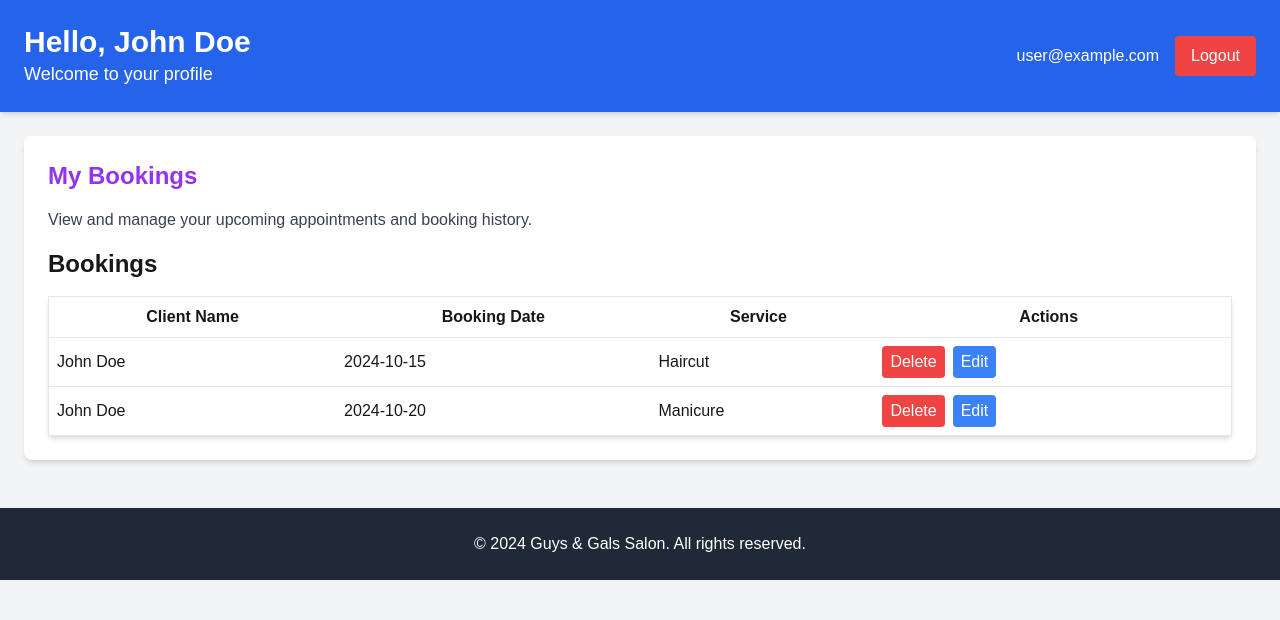
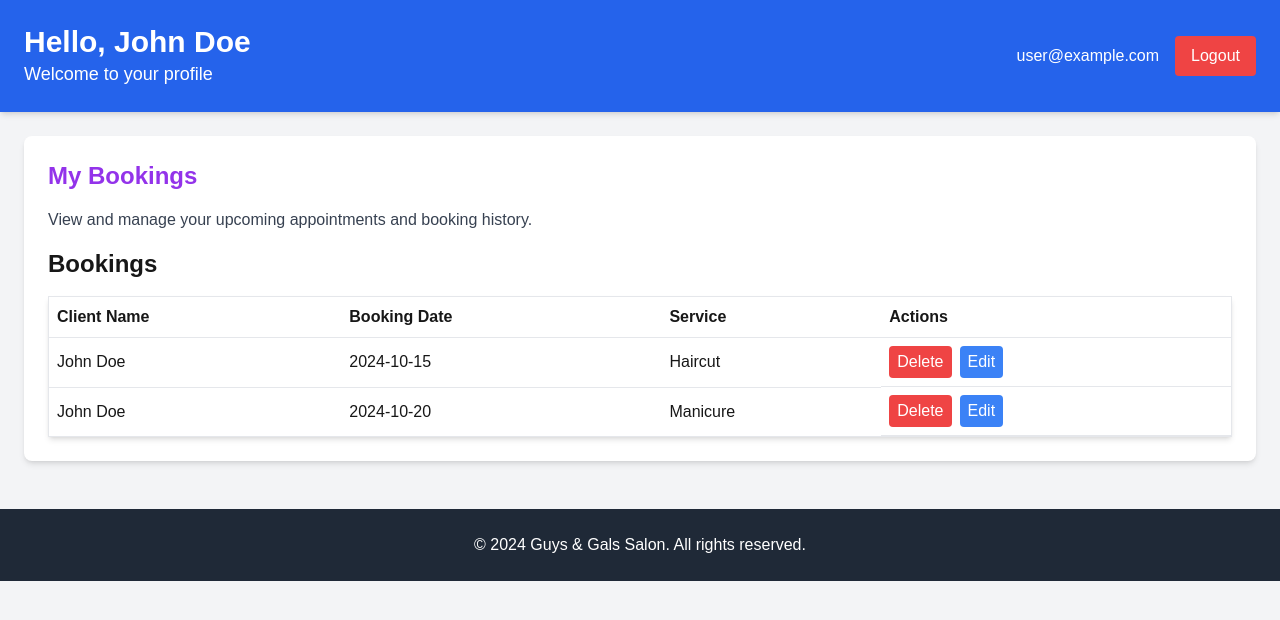
Before and after one commit to Chizstic/final-proj, a Next.js app: page /user in a window 1280 px wide. Shown: the top 620 px of the page. Built offline with nearby package versions, Linux system fonts and the light colour scheme.

Commit message:
Feat:updating the error

```diff
--- a/pages/bookinglist.tsx
+++ b/pages/bookinglist.tsx
@@ -1,24 +1,30 @@
-// src/components/BookingList.tsx
 import React from 'react';
 import { Bookings } from './api/booking'; // Ensure the path is correct
 
 interface BookingListProps {
-  bookings: Bookings[]; // Correctly using Bookings
+  bookings?: Bookings[]; // Optional booking prop
   deleteBooking: (id: number) => void;
-  editBooking: (booking: Bookings) => void; // Correct type for editBooking
+  editBooking: (booking: Bookings) => void;
 }
 
-const BookingList: React.FC<BookingListProps> = ({ bookings, deleteBooking, editBooking }) => {
+const BookingList: React.FC<BookingListProps> = ({
+  bookings = [], // Default to an empty array if undefined
+  deleteBooking,
+  editBooking,
+}) => {
   return (
     <div>
       <h2 className="text-2xl font-semibold mb-4">Bookings</h2>
+      {bookings.length === 0 ? (
+        <p className="text-gray-600">No bookings available.</p>
+      ) : (
         <table className="min-w-full bg-white border border-gray-200 shadow-md">
           <thead>
             <tr>
-            <th className="border-b p-2">Client Name</th>
-            <th className="border-b p-2">Booking Date</th>
-            <th className="border-b p-2">Service</th>
-            <th className="border-b p-2">Actions</th>
+              <th className="border-b p-2 text-left">Client Name</th>
+              <th className="border-b p-2 text-left">Booking Date</th>
+              <th className="border-b p-2 text-left">Service</th>
+              <th className="border-b p-2 text-left">Actions</th>
             </tr>
           </thead>
           <tbody>
@@ -27,9 +33,9 @@ const BookingList: React.FC<BookingListProps> = ({ bookings, deleteBooking, edit
                 <td className="border-b p-2">{booking.name}</td>
                 <td className="border-b p-2">{booking.date}</td>
                 <td className="border-b p-2">{booking.service}</td>
-              <td className="border-b p-2">
+                <td className="border-b p-2 flex space-x-2">
                   <button
-                  className="bg-red-500 text-white px-2 py-1 rounded ml-2 hover:bg-red-700 transition"
+                    className="bg-red-500 text-white px-2 py-1 rounded hover:bg-red-700 transition"
                     onClick={() => {
                       const id = booking.id;
                       if (id) {
@@ -43,7 +49,7 @@ const BookingList: React.FC<BookingListProps> = ({ bookings, deleteBooking, edit
                   </button>
 
                   <button
-                  className="bg-blue-500 text-white px-2 py-1 rounded ml-2 hover:bg-blue-700 transition"
+                    className="bg-blue-500 text-white px-2 py-1 rounded hover:bg-blue-700 transition"
                     onClick={() => editBooking(booking)}
                   >
                     Edit
@@ -53,6 +59,7 @@ const BookingList: React.FC<BookingListProps> = ({ bookings, deleteBooking, edit
             ))}
           </tbody>
         </table>
+      )}
     </div>
   );
 };
--- a/pages/cart.tsx
+++ b/pages/cart.tsx
@@ -39,7 +39,7 @@ const Cart: React.FC<CartProps> = ({ cartItems, removeFromCart }) => {
   };
 
   return (
-    <div className="">
+    <div>
       <div className="w-64 p-4 bg-gray-100 shadow-lg">
         <h2 className="text-xl font-bold mb-4">Cart</h2>
         {cartItems.length === 0 ? (
--- a/pages/checkout.tsx
+++ b/pages/checkout.tsx
@@ -11,7 +11,7 @@ interface CheckOutPageProps {
   cartItems: CartItem[];
 }
 
-const CheckOutPage: React.FC<CheckOutPageProps> = ({ cartItems }) => {
+const CheckOutPage: React.FC<CheckOutPageProps> = ({ cartItems = [] }) => {
   const renderCartItems = () => {
     return cartItems.map((item) => (
       <div key={item.id} className="flex justify-between">
@@ -30,7 +30,6 @@ const CheckOutPage: React.FC<CheckOutPageProps> = ({ cartItems }) => {
         <div>{renderCartItems()}</div>
       )}
     </div>
-
   );
 };
 
--- a/pages/shop.tsx
+++ b/pages/shop.tsx
@@ -40,7 +40,7 @@ const ShopPage: React.FC = () => {
   return (
     <div className="relative flex flex-col md:flex-row">
       {/* Product Grid Section */}
-      <div className="flex grid-cols-1 lg:grid-cols-3 gap-3 p-6">
+      <div className="grid grid-cols-1 sm:grid-cols-2 lg:grid-cols-3 gap-6 p-6">
         {products.map((product) => (
           <div
             key={product.id}
@@ -50,14 +50,14 @@ const ShopPage: React.FC = () => {
               alt={product.name}
               width={192}
               height={192}
-              className="mb-4 border border-gray-200 rounded-md shadow-md"
+              className="mb-4 border border-gray-200 rounded-md shadow-md object-cover w-full h-48" // Adjusted image styling for better alignment
             />
             <h2 className="text-xl text-slate-700 font-semibold mb-1">{product.name}</h2>
-            <p className="text-gray-500 mb-8 text-sm">{product.size}</p>
-            <p className="text-rose-600 font-medium text-lg -ml-32 -mb-8">{product.price}</p>
+            <p className="text-gray-500 mb-2 text-sm">{product.size}</p>
+            <p className="text-rose-600 font-medium text-lg">{product.price}</p>
             <button
               onClick={() => addToCart(product)}
-              className="bg-rose-500 -mr-24 opacity-90 text-white px-4 py-2 rounded-lg hover:bg-rose-600 transition-colors duration-300">
+              className="bg-rose-500 opacity-90 text-white px-4 py-2 rounded-lg hover:bg-rose-600 transition-colors duration-300 mt-2">
               Add to Cart
             </button>
           </div>
```
Lines whose indentation alone changed are shown as unchanged.
